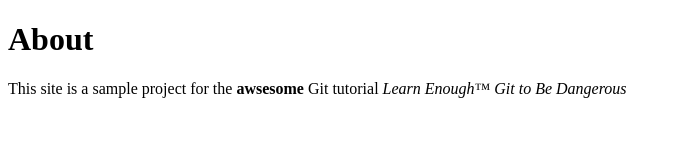
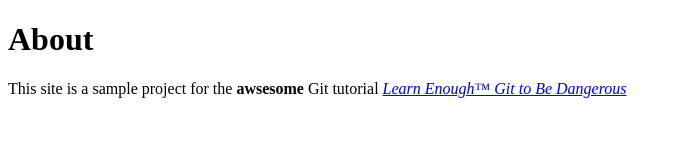
Before and after one commit to Soraalam1/website, a plain HTML site: page about.html in a window 1280 px wide. Shown: the whole page, without its empty margins (0-681 px from the left). Drawn offline with Linux system fonts and the light colour scheme.

Commit message:
Add link to tutorial title

```diff
--- a/about.html
+++ b/about.html
@@ -7,7 +7,7 @@
     <h1>About</h1>
     <p>
         This site is a sample project for the <strong>awsesome</strong> Git
-        tutorial <em>Learn Enough™ Git to Be Dangerous</em>
+        tutorial <a href="http://learnenough.com/git-tutorial"><em>Learn Enough™ Git to Be Dangerous</em>
     </p>
 </body>
 </html>
```
